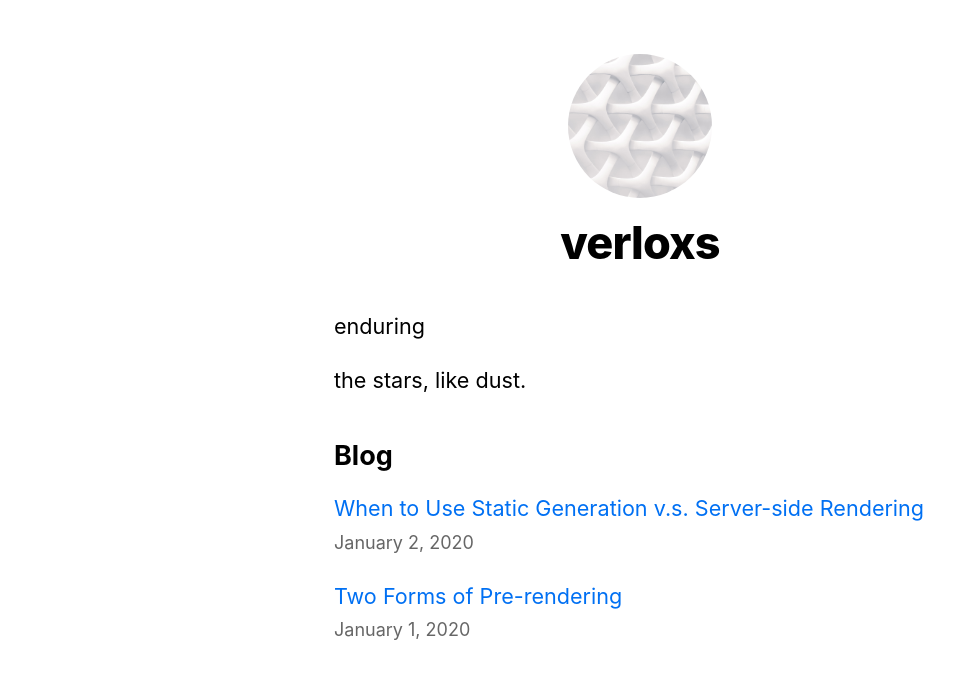
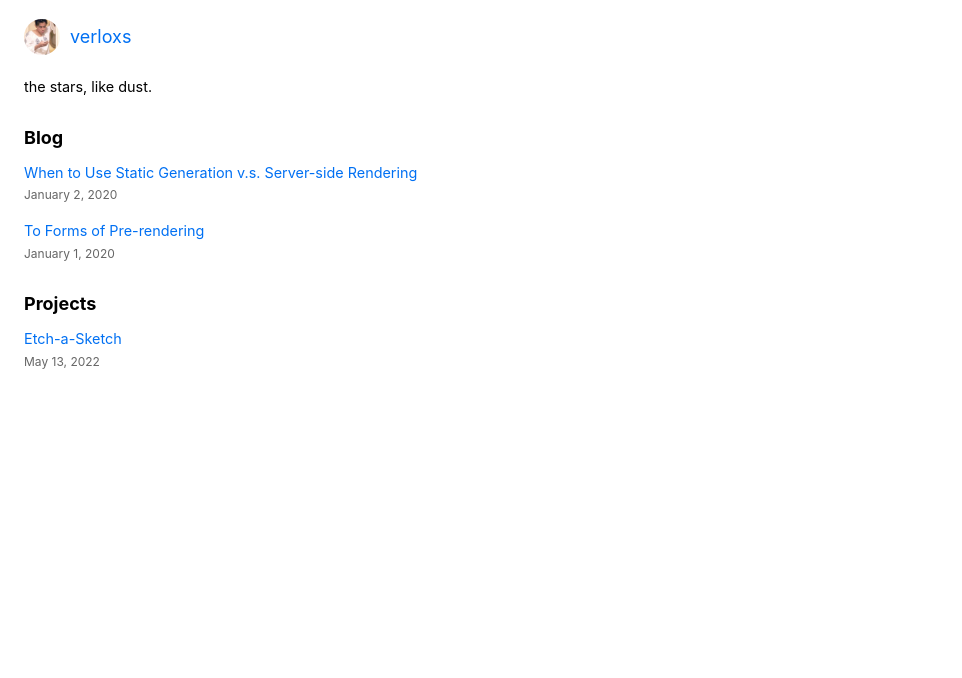
Before and after one commit to cora-type/nextjs-blog, a Next.js app: page / in a window 1280 px wide. Shown: the top 678 px of the page, without its empty margins (0-962 px from the left). Built offline with nearby package versions, Linux system fonts and the light colour scheme.

Commit message:
sort of implemented projects via files

```diff
--- a/components/layout.js
+++ b/components/layout.js
@@ -5,26 +5,11 @@
 import Link from "next/link";
 
 const name = "verloxs";
-export const siteTitle = "Next.js Sample Website";
+export const siteTitle = "the stars, like dust.";
 
 export default function Layout({ children, home }) {
   return (
     <div className={styles.container}>
-      <Head>
-        <link rel="icon" href="/favicon.ico" />
-        <meta
-          name="description"
-          content="Learn how to build a personal website using Next.js"
-        />
-        <meta
-          property="og:image"
-          content={`https://og-image.vercel.app/${encodeURI(
-            siteTitle
-          )}.png?theme=light&md=0&fontSize=75px&images=https%3A%2F%2Fassets.zeit.co%2Fimage%2Fupload%2Ffront%2Fassets%2Fdesign%2Fnextjs-black-logo.svg`}
-        />
-        <meta name="og:title" content={siteTitle} />
-        <meta name="twitter:card" content="summary_large_image" />
-      </Head>
       <header className={styles.header}>
         {home ? (
           <>
@@ -32,22 +17,27 @@
               priority
               src="/images/profile.jpg"
               className={utilStyles.borderCircle}
-              height={144}
-              width={144}
+              height={36}
+              width={36}
               alt={name}
             />
-            <h1 className={utilStyles.heading2Xl}>{name}</h1>
+            <div className={utilStyles.headingMain}>
+              <Link href="/">
+                <a className={utilStyles.colorInherit}>{name}</a>
+              </Link>
+            </div>
           </>
         ) : (
+          // after you click a link styling for header
           <>
             <Link href="/">
               <a>
-                <Image
+                <Image // style of profile picture when you click on a link
                   priority
                   src="/images/profile.jpg"
                   className={utilStyles.borderCircle}
-                  height={108}
-                  width={108}
+                  height={36}
+                  width={36}
                   alt={name}
                 />
               </a>
--- a/components/layout.module.css
+++ b/components/layout.module.css
@@ -1,15 +1,21 @@
 .container {
-  max-width: 36rem;
-  padding: 0 1rem;
-  margin: 3rem auto 6rem;
+  padding: 0 2rem;
+  margin: 1rem auto;
 }
 
 .header {
   display: flex;
-  flex-direction: column;
   align-items: center;
 }
 
+.borderCircle {
+  border-radius: 9999px;
+}
+
+.name {
+  padding-left: 1rem;
+}
+
 .backToHome {
-  margin: 3rem 0 0;
+  margin: 2rem 0 0;
 }
--- /dev/null
+++ b/lib/projects.js
@@ -0,0 +1,69 @@
+import fs from "fs";
+import path from "path";
+import matter from "gray-matter";
+import { remark } from "remark";
+import html from "remark-html";
+
+const postsDirectory = path.join(process.cwd(), "projects");
+
+export function getSortedProjectsData() {
+  // Get file names under /posts
+  const fileNames = fs.readdirSync(postsDirectory);
+  const allPostsData = fileNames.map((fileName) => {
+    // Remove ".md" from file name to get id
+    const id = fileName.replace(/\.md$/, "");
+
+    // Read markdown file as string
+    const fullPath = path.join(postsDirectory, fileName);
+    const fileContents = fs.readFileSync(fullPath, "utf8");
+
+    // Use gray-matter to parse the post metadata section
+    const matterResult = matter(fileContents);
+
+    // Combine the data with the id
+    return {
+      id,
+      ...matterResult.data,
+    };
+  });
+  // Sort posts by date
+  return allPostsData.sort((a, b) => {
+    if (a.date < b.date) {
+      return 1;
+    } else {
+      return -1;
+    }
+  });
+}
+
+export function getAllPostIds() {
+  const fileNames = fs.readdirSync(postsDirectory);
+  return fileNames.map((fileName) => {
+    return {
+      params: {
+        id: fileName.replace(/\.md$/, ""),
+      },
+    };
+  });
+}
+
+export async function getPostData(id) {
+  const fullPath = path.join(postsDirectory, `${id}.md`);
+  const fileContents = fs.readFileSync(fullPath, "utf8");
+
+  // Use gray-matter to parse the post metadata section
+  const matterResult = matter(fileContents);
+
+  // Use remark to convert markdown into HTML string
+  const processedContent = await remark()
+    .use(html)
+    .process(matterResult.content);
+  const contentHtml = processedContent.toString();
+
+  // Combine the data with the id and contentHtml
+  return {
+    id,
+    contentHtml,
+    ...matterResult.data,
+  };
+}
--- a/pages/index.js
+++ b/pages/index.js
@@ -2,17 +2,18 @@
 import Layout, { siteTitle } from "../components/layout";
 import utilStyles from "../styles/utils.module.css";
 import { getSortedPostsData } from "../lib/posts";
+import { getSortedProjectsData } from "../lib/projects";
+
 import Link from "next/link";
 import Date from "../components/date";
 
-export default function Home({ allPostsData }) {
+export default function Home({ allPostsData, allProjectsData }) {
   return (
     <Layout home>
       <Head>
         <title>{siteTitle}</title>
       </Head>
       <section className={utilStyles.headingMd}>
-        <p>enduring</p>
         <p>the stars, like dust.</p>
       </section>
       <section className={`${utilStyles.headingMd} ${utilStyles.padding1px}`}>
@@ -31,15 +32,34 @@
           ))}
         </ul>
       </section>
+      <section className={`${utilStyles.headingMd} ${utilStyles.padding1px}`}>
+        <h2 className={utilStyles.headingLg}>Projects</h2>
+        <ul className={utilStyles.list}>
+          {allProjectsData.map(({ id, date, title }) => (
+            <li className={utilStyles.listItem} key={id}>
+              <Link href={`/projects/${id}`}>
+                <a>{title}</a>
+              </Link>
+              <br />
+              <small className={utilStyles.lightText}>
+                <Date dateString={date} />
+              </small>
+            </li>
+          ))}
+        </ul>
+      </section>
     </Layout>
   );
 }
 
 export async function getStaticProps() {
   const allPostsData = getSortedPostsData();
+  const allProjectsData = getSortedProjectsData();
+
   return {
     props: {
       allPostsData,
+      allProjectsData,
     },
   };
 }
--- a/posts/pre-rendering.md
+++ b/posts/pre-rendering.md
@@ -1,5 +1,5 @@
 ---
-title: "Two Forms of Pre-rendering"
+title: "To Forms of Pre-rendering"
 date: "2020-01-01"
 ---
 
--- /dev/null
+++ b/projects/etch.md
@@ -0,0 +1,11 @@
+---
+title: "Etch-a-Sketch"
+date: "2022-05-13"
+---
+
+Next.js has two forms of pre-rendering: **Static Generation** and **Server-side Rendering**. The difference is in **when** it generates the HTML for a page.
+
+- **Static Generation** is the pre-rendering method that generates the HTML at **build time**. The pre-rendered HTML is then _reused_ on each request.
+- **Server-side Rendering** is the pre-rendering method that generates the HTML on **each request**.
+
+Importantly, Next.js lets you **choose** which pre-rendering form to use for each page. You can create a "hybrid" Next.js app by using Static Generation for most pages and using Server-side Rendering for others.
--- a/styles/global.css
+++ b/styles/global.css
@@ -5,7 +5,7 @@
   font-family: -apple-system, BlinkMacSystemFont, Segoe UI, Roboto, Oxygen,
     Ubuntu, Cantarell, Fira Sans, Droid Sans, Helvetica Neue, sans-serif;
   line-height: 1.6;
-  font-size: 18px;
+  font-size: 12px;
 }
 
 * {
--- a/styles/utils.module.css
+++ b/styles/utils.module.css
@@ -1,8 +1,6 @@
 .heading2Xl {
-  font-size: 2.5rem;
+  font-size: 2rem;
   line-height: 1.2;
-  font-weight: 800;
-  letter-spacing: -0.05rem;
   margin: 1rem 0;
 }
 
@@ -14,8 +12,10 @@
   margin: 1rem 0;
 }
 
+/* for sub headings  */
 .headingLg {
   font-size: 1.5rem;
+  font-weight: 100px;
   line-height: 1.4;
   margin: 1rem 0;
 }
@@ -23,6 +23,14 @@
 .headingMd {
   font-size: 1.2rem;
   line-height: 1.5;
+}
+
+.headingMain {
+  font-size: 1.5rem;
+  font-weight: 100px;
+  line-height: 1.4;
+  margin: 1rem 0;
+  padding-left: 10px;
 }
 
 .borderCircle {
@@ -50,3 +58,7 @@
 .lightText {
   color: #666;
 }
+
+.test {
+  font-size: 10px;
+}
```
Also changed, not shown: public/images/profile.jpg.
